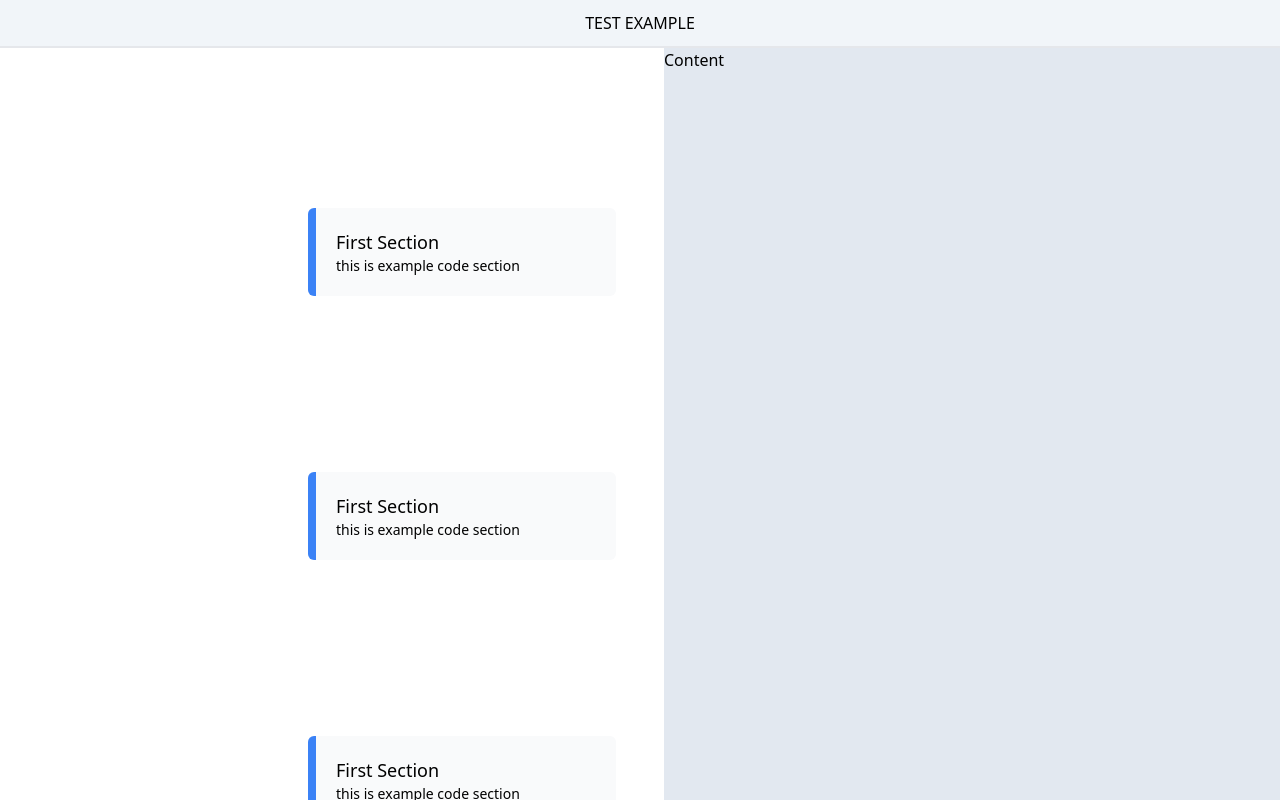
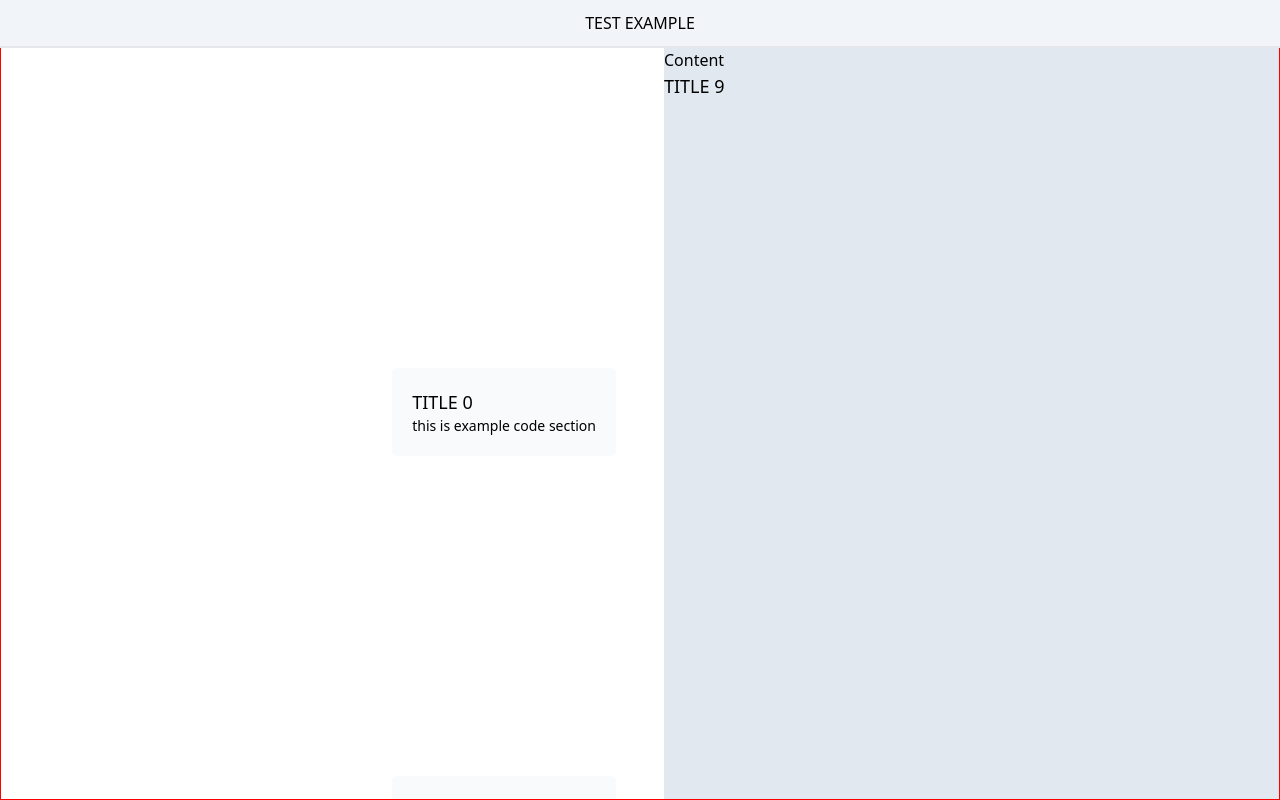
Before and after one commit to peanudge/one-tool, a Next.js app: page /code/example in a window 1280 px wide. Shown: the top 800 px of the page. Built offline with nearby package versions, Linux system fonts and the light colour scheme.

Commit message:
:sparkles: Add Intersection Feature in Each Step
using useIntersection Hook

```diff
--- /dev/null
+++ b/components/molecules/IntersectionStepCard.tsx
@@ -0,0 +1,32 @@
+import React, { FC, useEffect, useRef } from 'react';
+import { StepCard, StepCardProps } from './StepCard';
+import { useIntersection } from 'react-use';
+import { Step } from '../../types/client.type';
+
+const options: IntersectionObserverInit = {
+    root: null,
+    rootMargin: '-100px 0px -300px 0px',
+    threshold: 0.5
+};
+
+type IntersectionStepCardProps = StepCardProps & {
+    onIntersection(step: Step, entry: DOMRectReadOnly): void;
+};
+
+export const IntersectionStepCard: FC<IntersectionStepCardProps> = (props) => {
+    const { onIntersection, step } = props;
+    const intersectionRef = useRef();
+    const intersection = useIntersection(intersectionRef, options);
+
+    useEffect(() => {
+        if (intersection && intersection.isIntersecting) {
+            onIntersection(step, intersection.rootBounds);
+        }
+    }, [intersection, onIntersection, step]);
+
+    return (
+        <div ref={intersectionRef} className="w-full flex flex-col items-end">
+            <StepCard {...props} />
+        </div>
+    );
+};
--- a/components/molecules/StepCard.tsx
+++ b/components/molecules/StepCard.tsx
@@ -1,17 +1,20 @@
 import React from 'react';
 import { Step } from '../../types/client.type';
 
-type Props = {
+export type StepCardProps = {
     step: Step;
+    active: boolean;
 };
 
-export const StepCard: React.FC<Props> = ({ step }) => {
+export const StepCard: React.FC<StepCardProps> = ({ step, active = false }) => {
+    const activeMarkStyle =
+        "before:content-[''] before:block before:w-2 before:h-full before:rounded-l-md before:p-0 before:bg-blue-500";
+
     return (
         <div
-            className="
-            flex flex-row
-            before:content-[''] before:block before:w-2 before:h-full before:rounded-l-md before:p-0 before:bg-blue-500
-            sm:w-2/3 md:w-2/3 lg:w-1/2 rounded-md  mb-44 bg-gray-50">
+            className={`flex flex-row rounded-md bg-gray-50 my-40 ${
+                active ? activeMarkStyle : ''
+            }`}>
             <div className="p-5">
                 <p className="text-lg">{step.title}</p>
                 <p className="text-sm">{step.description}</p>
--- a/components/organisms/StepByStepTutorial.tsx
+++ b/components/organisms/StepByStepTutorial.tsx
@@ -1,25 +1,58 @@
-import React from 'react';
-import { StepGroup } from '../../types/client.type';
-import { StepCard } from '../molecules/StepCard';
+import React, { useCallback, useState } from 'react';
+import { Step, StepGroup } from '../../types/client.type';
+import { IntersectionStepCard } from '../molecules/IntersectionStepCard';
 
+const DEBUG = true;
 type StepByStepTutorial = {
     stepGroup: StepGroup;
 };
 
 export const StepByStepTutorial: React.FC<StepByStepTutorial> = ({ stepGroup }) => {
+    const [activStep, setActiveStep] = useState<Step | null>(null);
+
+    // DEBUG
+    const [currentBoundary, setCurrentBoundary] = useState<DOMRectReadOnly | null>();
+    const handleIntersection = useCallback((step: Step, boundary: DOMRectReadOnly) => {
+        setActiveStep(step);
+        setCurrentBoundary(boundary);
+    }, []);
+
     return (
+        <>
             <div className="flex-1 flex flex-col w-full">
                 <div className="flex flex-row">
-                <div className="flex-1 flex flex-col items-end mr-12 mt-40">
-                    {stepGroup.steps.map((step, idx) => (
-                        <StepCard key={idx} step={step} />
+                    <div className="flex-1 flex flex-col mr-12 mt-40">
+                        {stepGroup.steps.map((step) => (
+                            <IntersectionStepCard
+                                key={step.id}
+                                active={activStep && activStep.id === step.id}
+                                step={step}
+                                onIntersection={handleIntersection}
+                            />
                         ))}
                         <div className="min-h-screen  w-full" />
                     </div>
                     <div className="flex-1">
-                    <div className="sticky top-12 w-full bg-slate-200 min-h-screen">Content</div>
+                        <div className="sticky top-12 w-full bg-slate-200 min-h-screen">
+                            Content
+                            {activStep && <p className="text-lg">{activStep.title}</p>}
                         </div>
                     </div>
                 </div>
+            </div>
+            {/* DEBUG */}
+            {DEBUG && currentBoundary && (
+                <div
+                    style={{
+                        position: 'fixed',
+                        top: currentBoundary.top,
+                        left: currentBoundary.left,
+                        width: currentBoundary.width,
+                        height: currentBoundary.height,
+                        border: '1px solid red'
+                    }}
+                />
+            )}
+        </>
     );
 };
--- a/pages/code/example.tsx
+++ b/pages/code/example.tsx
@@ -7,7 +7,8 @@ const stepGroup: StepGroup = {
 };
 
 const mockStep: Step = {
-    title: 'First Section',
+    id: 0,
+    title: 'TITLE ',
     description: 'this is example code section',
     content: {
         type: 'code',
@@ -16,12 +17,12 @@ const mockStep: Step = {
     }
 };
 for (let i = 0; i < 10; i++) {
-    stepGroup.steps.push(mockStep);
+    stepGroup.steps.push({ ...mockStep, id: i, title: mockStep.title + i });
 }
 
 const Example = () => {
     return (
-        <div className="sm:w-full mx-auto self-center">
+        <div className="w-full mx-auto self-center">
             <StepByStepTutorial stepGroup={stepGroup} />
             <div className="h-40" />
             <StepByStepTutorial stepGroup={stepGroup} />
--- a/types/client.type.ts
+++ b/types/client.type.ts
@@ -3,6 +3,7 @@ export interface StepGroup {
 }
 
 export interface Step {
+    id: number;
     title: string;
     description: string;
     content?: Content;
```
Also changed, not shown: .eslintrc.json. Lines whose indentation alone changed are shown as unchanged.
